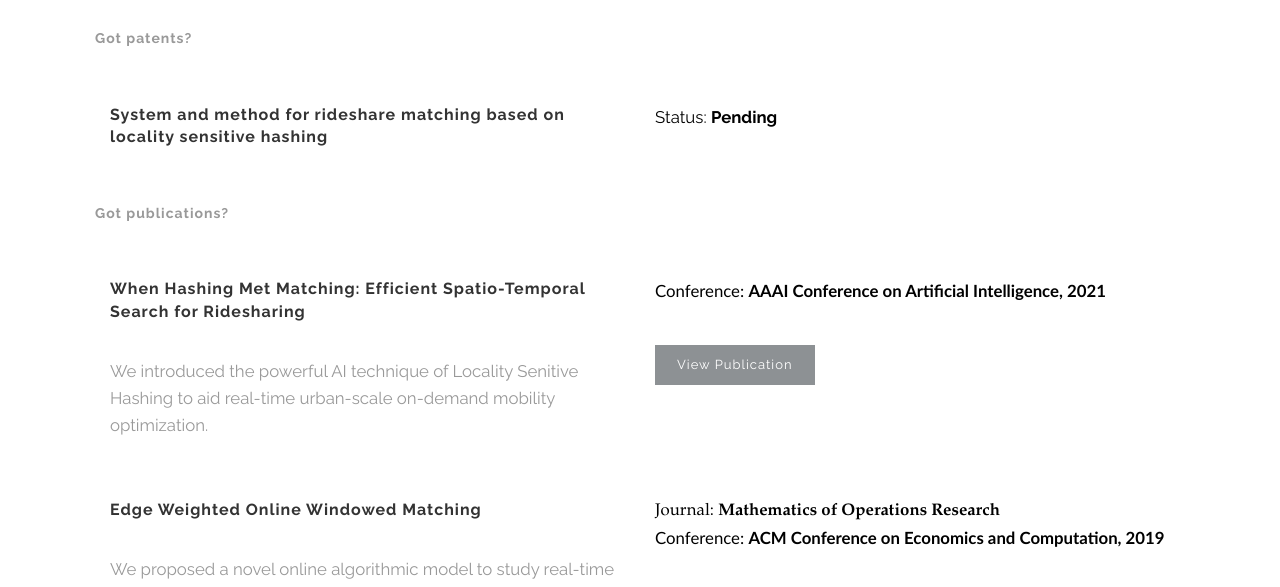
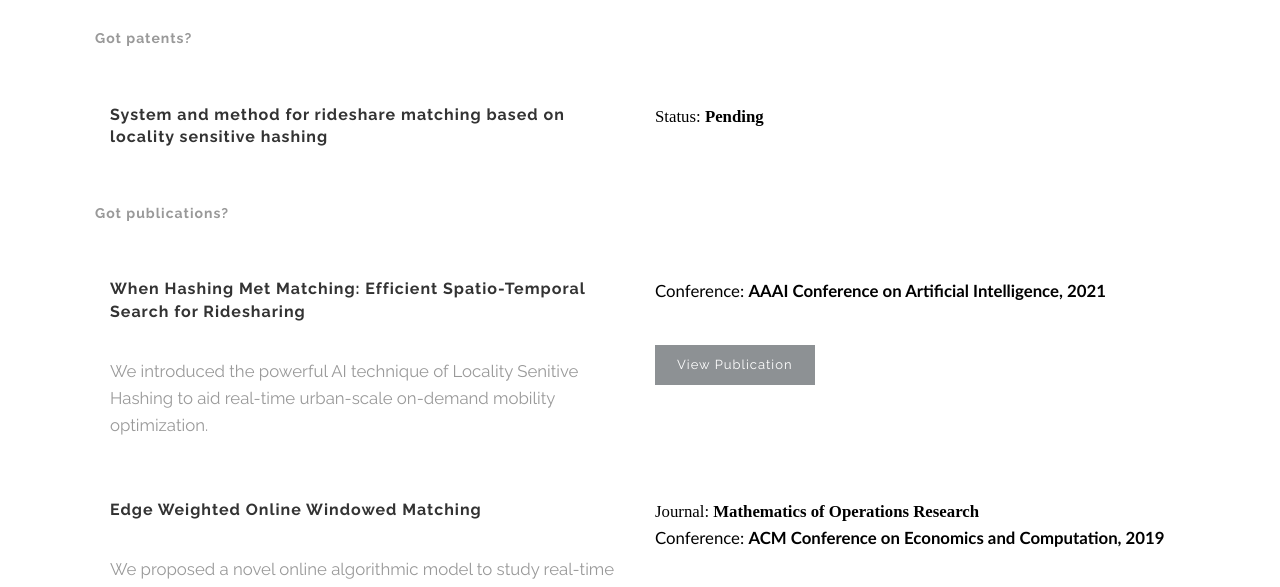
Before and after one commit to turingres/turingres.github.io, a Jekyll site: the page built from about.html, in a window 1280 px wide. Shown: the part 656-1243 px from the top of the page. Built offline with Jekyll 4.4.1, drawn with Linux system fonts in a browser that asks for light colours.

Commit message:
about updated

```diff
--- a/about.html
+++ b/about.html
@@ -89,7 +89,7 @@
                 <ul class='info'>
                   {% if patent.status %}
                     <li style="color:black;">
-                      <big>Status: <strong> {{patent.status}} </strong> </big>
+                      <font face="copperplate"> <big>Status: <strong> {{patent.status}} </strong> </big> </font>
                     </li>
                   {% endif %}
                 </ul>
@@ -122,7 +122,7 @@
                 <ul class='info'>
                   {% if publication.journal %}
                     <li style="color:black;">
-                      <font face="garamond"> <big> Journal:  <strong> {{publication.journal}} </strong> </big> </font>
+                      <font face="didot"> <big> Journal:  <strong> {{publication.journal}} </strong> </big> </font>
                     </li>
                   {% endif %}
                   {% if publication.conference %}
```
